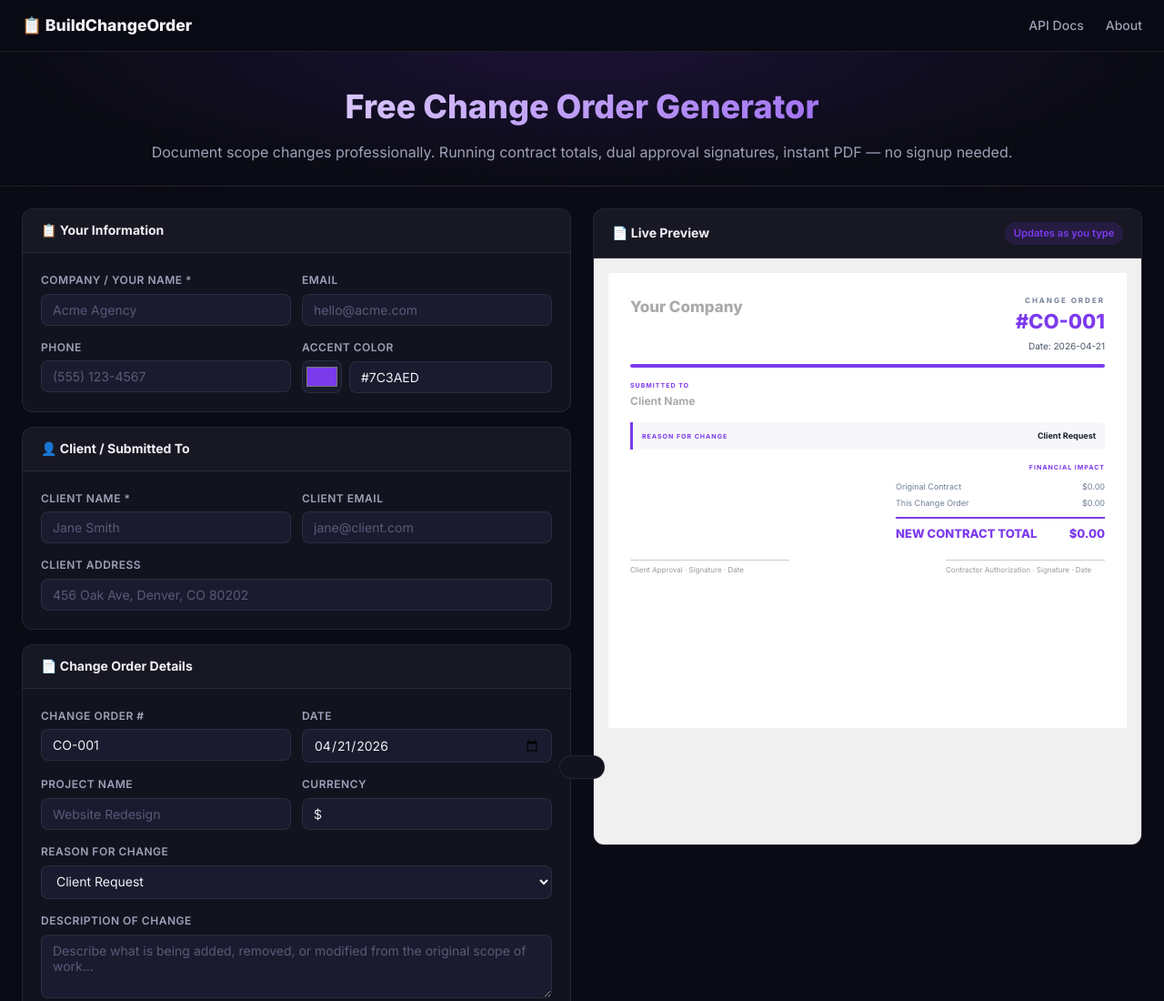
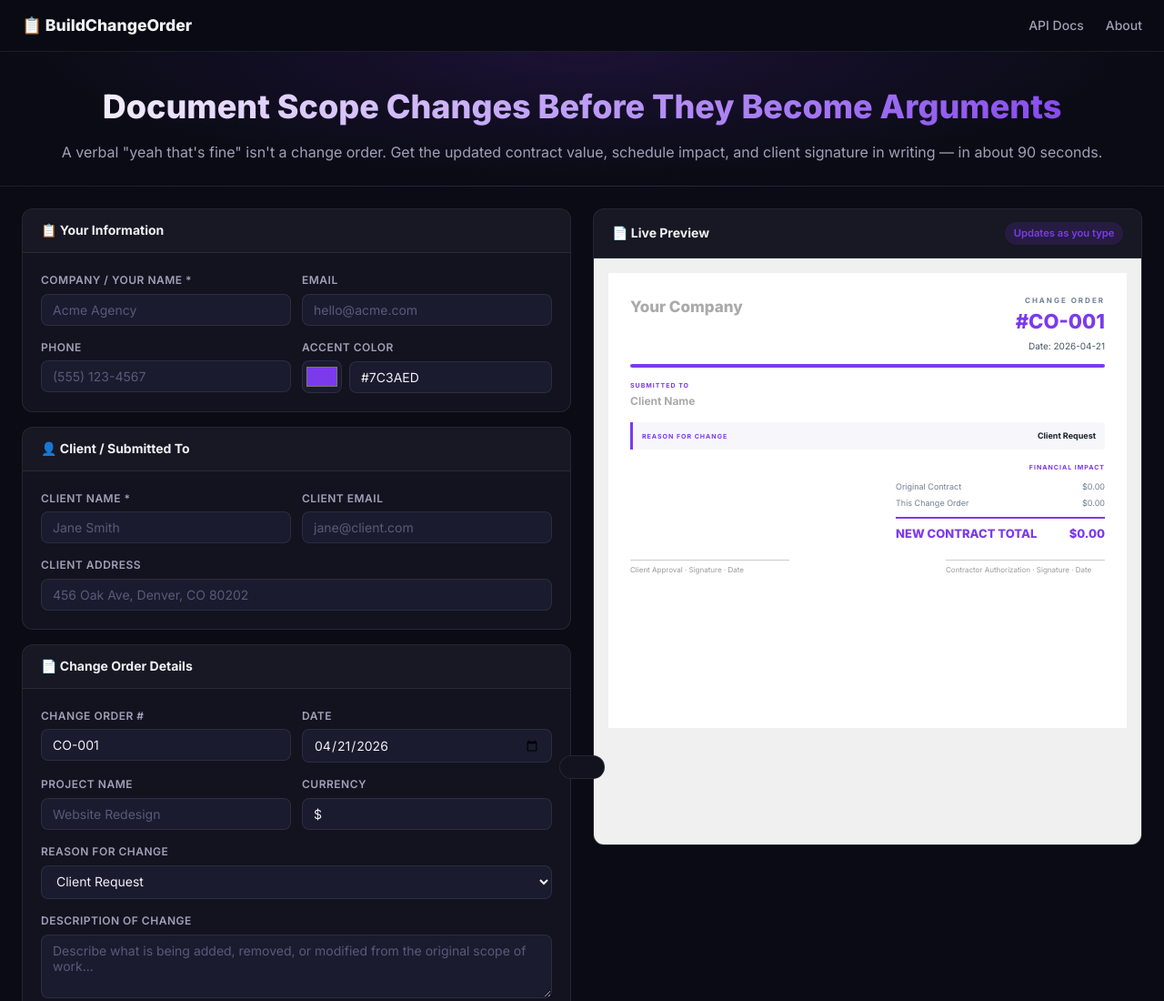
Before and after one commit to dcwynne89/buildchangeorder, a website: page index.html in a window 1280 px wide. Shown: the top 1100 px of the page at 91% size. Drawn offline with Linux system fonts and the light colour scheme; no server answers.

Commit message:
Humanize-hero-copy

```diff
--- a/index.html
+++ b/index.html
@@ -41,8 +41,8 @@
   </nav>
 
   <section class="hero-banner">
-    <h1>Free Change Order Generator</h1>
-    <p>Document scope changes professionally. Running contract totals, dual approval signatures, instant PDF — no signup needed.</p>
+    <h1>Document Scope Changes Before They Become Arguments</h1>
+    <p>A verbal "yeah that's fine" isn't a change order. Get the updated contract value, schedule impact, and client signature in writing — in about 90 seconds.</p>
   </section>
 
   <main class="app-container">
```
